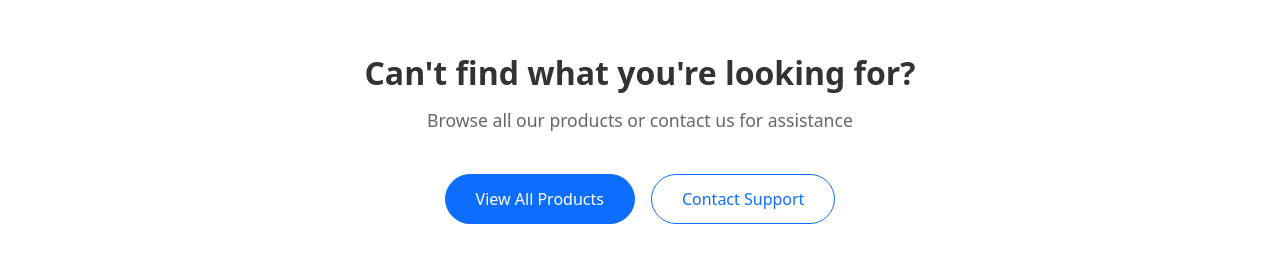
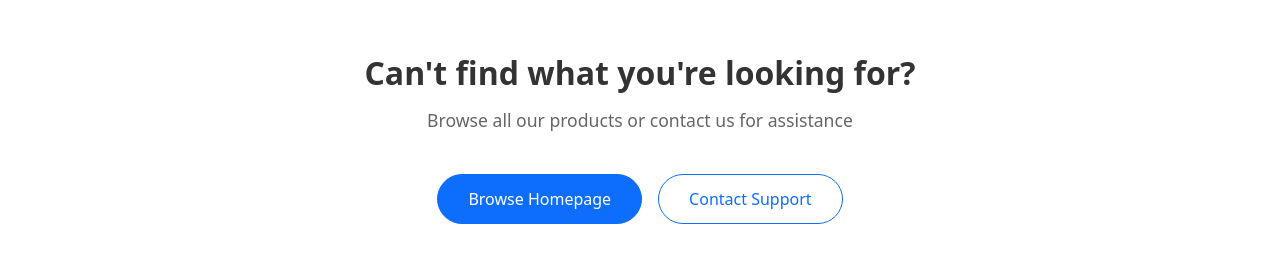
Before and after one commit to Manyathaaa/E-COMMERCE, a React (Create React App) app in the folder client/: page /category in a window 1280 px wide. Shown: the part 1147-1421 px from the top of the page. Built offline with nearby package versions, Linux system fonts and the light colour scheme; no server answers.

Commit message:
feat: update navigation routes; remove products route from App.js and adjust buttons in CategoryPage and HomePage for improved user flow

```diff
--- a/client/src/App.js
+++ b/client/src/App.js
@@ -37,7 +37,6 @@ function App() {
         <Route path="/login" element={<Login />} />
         <Route path="/register" element={<Register />} />
         <Route path="/forgot-password" element={<ForgotPassword />} />
-        <Route path="/products" element={<Products />} />
         <Route path="/category" element={<CategoryPage />} />
         <Route path="/category/:slug" element={<CategoryProductsPage />} />
         <Route path="/cart" element={<CartPage />} />
--- a/client/src/pages/CategoryPage.js
+++ b/client/src/pages/CategoryPage.js
@@ -145,9 +145,9 @@ const CategoryPage = () => {
               <div className="cta-buttons">
                 <button
                   className="btn btn-primary me-3"
-                  onClick={() => navigate("/products")}
+                  onClick={() => navigate("/")}
                 >
-                  View All Products
+                  Browse Homepage
                 </button>
                 <button
                   className="btn btn-outline-primary"
--- a/client/src/pages/HomePage.js
+++ b/client/src/pages/HomePage.js
@@ -192,7 +192,7 @@ const HomePage = () => {
               Discover amazing products at unbeatable prices
             </p>
             <div className="hero-buttons">
-              <Link to="/products" className="btn btn-primary btn-lg">
+              <Link to="/category" className="btn btn-primary btn-lg">
                 Shop Now
               </Link>
               <Link to="/about" className="btn btn-outline-light btn-lg">
```
